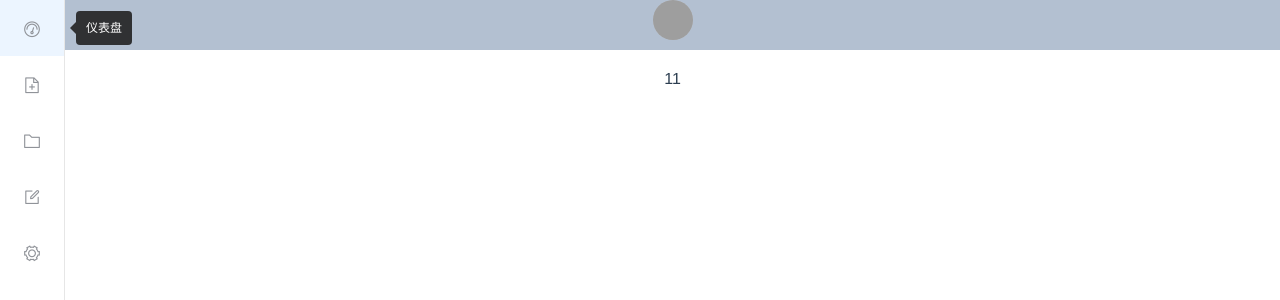
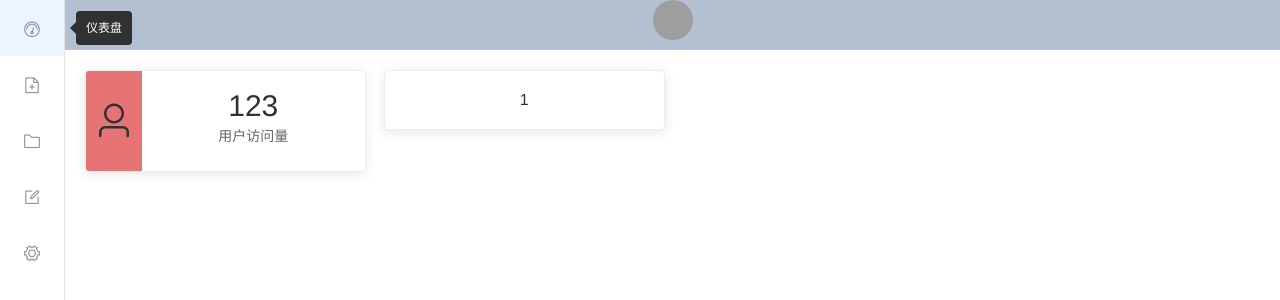
Before and after one commit to LittlePanger/BlogFrontend, a Vue app: page /cms/dashboard in a window 1280 px wide. Shown: the top 300 px of the page. Built offline with nearby package versions, Linux system fonts and the light colour scheme; grey boxes are pictures that could not be loaded; a small style sheet from the web is missing; what mavon-editor would draw is missing.

Commit message:
cms-dashboard

```diff
--- a/src/page/cms/dashboard.vue
+++ b/src/page/cms/dashboard.vue
@@ -1,13 +1,97 @@
 <template>
-<div>11</div>
+  <div>
+    <el-row :gutter="20">
+      <el-col :span="6">
+        <el-card shadow="always" :body-style="{ padding: '0px' }" class="top-card">
+          <div class="top-card-content">
+            <div class="top-card-left">
+              <i class="el-icon-user"></i>
+            </div>
+            <div class="top-card-right">
+              <div class="top-card-right-div cd-top">
+                <span>123</span>
+              </div>
+              <div class="top-card-right-div cd-bottom">
+                <span>用户访问量</span>
+              </div>
+            </div>
+          </div>
+        </el-card>
+      </el-col>
+      <el-col :span="6">
+        <el-card shadow="always" class="top-card">
+          <div>
+            1
+          </div>
+          <div>
+
+          </div>
+        </el-card>
+      </el-col>
+      <el-col :span="6"></el-col>
+      <el-col :span="6"></el-col>
+    </el-row>
+
+  </div>
 </template>
 
 <script>
-    export default {
-        name: "dashboard"
-    }
+  export default {
+    name: "dashboard"
+  }
 </script>
 
 <style scoped>
+  .top-card {
+    width: 100%;
+  }
 
+  .top-card-content {
+    height: 100px;
+    line-height: 100px;
+  }
+
+  .top-card-left {
+    width: 20%;
+    height: 100%;
+    float: left;
+    background-color: #e67474;
+  }
+
+  .top-card-left i {
+    line-height: 100px;
+    font-size: 40px;
+  }
+
+  .top-card-right {
+    width: 80%;
+    height: 100%;
+    float: left;
+  }
+
+  .top-card-right-div {
+    height: 50%;
+    width: 100%;
+  }
+
+  .cd-top span {
+    position: relative;
+    bottom: 15px;
+    font-size: 30px;
+  }
+
+  .cd-bottom span {
+    position: relative;
+    bottom: 35px;
+    font-size: 14px;
+    color: #666;
+  }
+
+  .cd-top {
+
+  }
+
+  .cd-bottom {
+
+  }
 </style>
```
